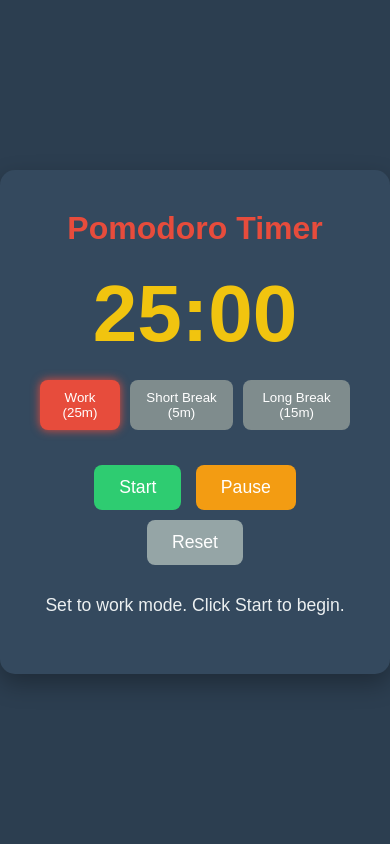
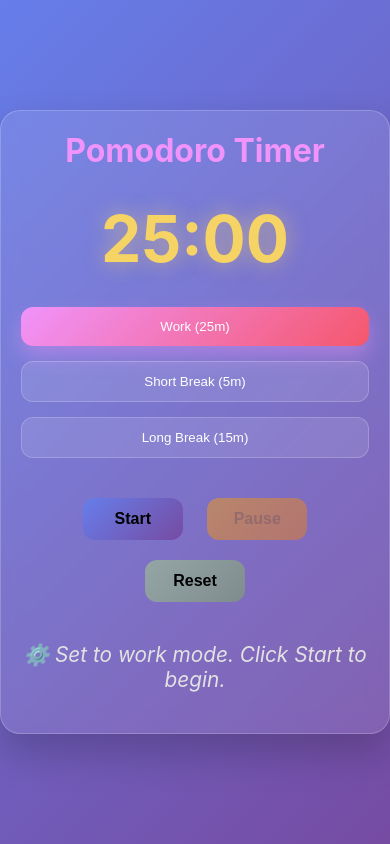
Before and after one commit to ethanNodeBot/pomodoro-timer-mvp, a website: page index.html in a window 390 px wide. Drawn offline with Linux system fonts and the light colour scheme.

Commit message:
Enhance styling with gradient, responsiveness, animations

```diff
--- a/script.js
+++ b/script.js
@@ -7,9 +7,9 @@ const statusMessage = document.getElementById('status');
 
 // Time configurations in seconds
 const TIMES = {
-    work: 25 * 60,
-    shortBreak: 5 * 60,
-    longBreak: 15 * 60
+    work: 25 * 60,          // 25 minutes
+    shortBreak: 5 * 60,     // 5 minutes
+    longBreak: 15 * 60      // 15 minutes
 };
 
 let timeLeft = TIMES.work;
@@ -25,32 +25,33 @@ function formatTime(seconds) {
 
 function updateDisplay() {
     timerDisplay.textContent = formatTime(timeLeft);
+    // Add visual pulse effect when 1 minute or less remains
+    if (timeLeft <= 60 && timeLeft > 59) {
+        timerDisplay.style.animation = 'pulse 1s infinite';
+    } else {
+        timerDisplay.style.animation = '';
+    }
 }
 
 function setControls(running) {
     isRunning = running;
     startBtn.disabled = running;
     pauseBtn.disabled = !running;
-    // Reset button is always enabled, but functionally it resets the state
     resetBtn.disabled = false;
 }
 
 function startTimer() {
     if (isRunning) return;
 
-    if (timeLeft <= 0) {
-        // Should only happen on reset, but as a safeguard
-        loadMode(currentMode);
-    }
-
     intervalId = setInterval(() => {
         if (timeLeft <= 0) {
             clearInterval(intervalId);
             intervalId = null;
             isRunning = false;
-            statusMessage.textContent = "Time's up! Switch modes.";
+            statusMessage.textContent = "⏰ Time's up! Switch modes.";
             setControls(false);
-            // Logic to switch mode automatically could go here
+            // Switch to next mode automatically
+            switchMode(getNextMode());
             return;
         }
         timeLeft--;
@@ -58,7 +59,7 @@ function startTimer() {
     }, 1000);
 
     setControls(true);
-    statusMessage.textContent = `Focusing on ${currentMode} session...`;
+    statusMessage.textContent = `🎯 Focusing on ${currentMode} session...`;
 }
 
 function pauseTimer() {
@@ -66,24 +67,23 @@ function pauseTimer() {
     clearInterval(intervalId);
     intervalId = null;
     setControls(false);
-    statusMessage.textContent = "Paused. Ready when you are.";
+    statusMessage.textContent = "⏸ Paused. Ready when you are.";
 }
 
 function resetTimer() {
     clearInterval(intervalId);
     intervalId = null;
     setControls(false);
-    loadMode(currentMode); // Reloads time for the current mode
-    statusMessage.textContent = "Ready to focus!";
+    loadMode(currentMode);
+    statusMessage.textContent = "🔄 Timer reset. Ready to focus!";
 }
 
 function loadMode(mode) {
     currentMode = mode;
     timeLeft = TIMES[mode];
     updateDisplay();
-    setControls(false); // Ensure it's stopped when mode changes
+    setControls(false);
 
-    // Update button active states
     modeButtons.forEach(btn => {
         btn.classList.remove('active');
         if (btn.dataset.mode === mode) {
@@ -91,7 +91,19 @@ function loadMode(mode) {
         }
     });
 
-    statusMessage.textContent = `Set to ${mode} mode. Click Start to begin.`;
+    statusMessage.textContent = `⚙️ Set to ${mode} mode. Click Start to begin.`;
+}
+
+function getNextMode() {
+    const modes = ['work', 'shortBreak', 'longBreak'];
+    const currentIndex = modes.indexOf(currentMode);
+    return modes[(currentIndex + 1) % modes.length];
+}
+
+function switchMode(mode) {
+    // Optional: Add notification sound or visual cue
+    loadMode(mode);
+    startTimer(); // Auto-start next mode
 }
 
 // Event Listeners
@@ -106,7 +118,27 @@ modeButtons.forEach(button => {
     });
 });
 
-// Initial setup on load
+// Keyboard shortcuts
+function handleKeyPress(event) {
+    switch(event.key) {
+        case ' ':
+            event.preventDefault();
+            if (document.activeElement.tagName !== 'BUTTON') {
+                startTimer();
+            }
+            break;
+        case 'p':
+        case 'P':
+            pauseTimer();
+            break;
+        case 'r':
+        case 'R':
+            resetTimer();
+            break;
+    }
+}
+
 document.addEventListener('DOMContentLoaded', () => {
     loadMode('work');
+    document.addEventListener('keydown', handleKeyPress);
 });
--- a/style.css
+++ b/style.css
@@ -1,84 +1,159 @@
 body {
-    font-family: 'Arial', sans-serif;
+    font-family: 'Inter', -apple-system, BlinkMacSystemFont, 'Segoe UI', Roboto, sans-serif;
     display: flex;
     justify-content: center;
     align-items: center;
     min-height: 100vh;
     margin: 0;
-    background-color: #2c3e50;
-    color: #ecf0f1;
+    background: linear-gradient(135deg, #667eea 0%, #764ba2 100%);
+    color: #ffffff;
     text-align: center;
+    overflow-x: hidden;
 }
 
 .container {
-    background-color: #34495e;
+    background: rgba(255, 255, 255, 0.1);
+    backdrop-filter: blur(10px);
     padding: 40px;
-    border-radius: 15px;
-    box-shadow: 0 10px 25px rgba(0, 0, 0, 0.3);
+    border-radius: 20px;
+    box-shadow: 0 20px 40px rgba(0, 0, 0, 0.2);
     width: 90%;
-    max-width: 500px;
+    max-width: 600px;
+    border: 1px solid rgba(255, 255, 255, 0.2);
 }
 
 h1 {
     margin-top: 0;
-    color: #e74c3c;
+    color: #f093fb;
+    font-size: 2.5rem;
+    margin-bottom: 10px;
 }
 
 .timer-display {
-    font-size: 5rem;
-    margin: 20px 0;
+    font-size: 6rem;
+    margin: 30px 0;
     font-weight: bold;
-    color: #f1c40f;
+    color: #f6d365;
+    text-shadow: 0 0 20px rgba(246, 211, 101, 0.5);
+    transition: all 0.3s ease;
+}
+
+.timer-display.pulsing {
+    animation: pulse 1s infinite;
+}
+
+@keyframes pulse {
+    0%, 100% { transform: scale(1); }
+    50% { transform: scale(1.05); }
 }
 
 .mode-selector {
     margin-bottom: 30px;
     display: flex;
     justify-content: space-around;
-    gap: 10px;
+    gap: 15px;
+    flex-wrap: wrap;
 }
 
 .mode-btn {
-    padding: 10px 15px;
+    padding: 12px 20px;
     border: none;
-    border-radius: 8px;
-    background-color: #7f8c8d;
+    border-radius: 12px;
+    background: rgba(255, 255, 255, 0.1);
     color: white;
     cursor: pointer;
     flex-grow: 1;
-    transition: background-color 0.2s;
+    min-width: 120px;
+    transition: all 0.3s ease;
+    border: 1px solid rgba(255, 255, 255, 0.2);
+}
+
+.mode-btn:hover {
+    background: rgba(255, 255, 255, 0.2);
+    transform: translateY(-2px);
 }
 
 .mode-btn.active {
-    background-color: #e74c3c;
-    box-shadow: 0 0 10px #e74c3c;
-}
-
-.mode-btn:hover:not(.active) {
-    background-color: #95a5a6;
+    background: linear-gradient(135deg, #f093fb 0%, #f5576c 100%);
+    box-shadow: 0 10px 20px rgba(240, 147, 251, 0.4);
+    border: none;
 }
 
 .controls button {
-    padding: 12px 25px;
-    font-size: 1.1rem;
-    margin: 5px;
+    padding: 15px 30px;
+    font-size: 1.2rem;
+    margin: 10px;
     border: none;
-    border-radius: 8px;
+    border-radius: 12px;
     cursor: pointer;
-    transition: background-color 0.2s;
-    color: white;
+    transition: all 0.3s ease;
+    font-weight: 600;
+    min-width: 120px;
 }
 
-#start-btn { background-color: #2ecc71; }
-#pause-btn { background-color: #f39c12; }
-#reset-btn { background-color: #95a5a6; }
+#start-btn {
+    background: linear-gradient(135deg, #667eea 0%, #764ba2 100%);
+}
 
-#start-btn:hover { background-color: #27ae60; }
-#pause-btn:hover { background-color: #e67e22; }
-#reset-btn:hover { background-color: #7f8c8d; }
+#pause-btn {
+    background: linear-gradient(135deg, #f39c12 0%, #e67e22 100%);
+}
+
+#reset-btn {
+    background: linear-gradient(135deg, #95a5a6 0%, #7f8c8d 100%);
+}
+
+#start-btn:hover, #pause-btn:hover, #reset-btn:hover {
+    transform: translateY(-3px);
+    box-shadow: 0 5px 15px rgba(0, 0, 0, 0.3);
+}
+
+#start-btn:disabled, #pause-btn:disabled, #reset-btn:disabled {
+    opacity: 0.5;
+    cursor: not-allowed;
+    transform: none;
+}
 
 .status-message {
-    margin-top: 25px;
-    font-size: 1.1rem;
-    min-height: 20px;
+    margin-top: 30px;
+    font-size: 1.3rem;
+    min-height: 30px;
+    color: #e2e2e2;
+    font-style: italic;
 }
+
+/* Responsive design */
+@media (max-width: 768px) {
+    .container {
+        padding: 20px;
+    }
+
+    h1 {
+        font-size: 2rem;
+    }
+
+    .timer-display {
+        font-size: 4rem;
+    }
+
+    .mode-selector {
+        flex-direction: column;
+    }
+
+    .controls button {
+        padding: 12px 20px;
+        font-size: 1rem;
+        min-width: 100px;
+    }
+}
+
+/* Celebration animation for mode switches */
+@keyframes celebration {
+    0% { transform: scale(1); }
+    50% { transform: scale(1.2) rotate(5deg); }
+    100% { transform: scale(1); }
+}
+
+.timer-display.celebration {
+    animation: celebration 0.5s ease;
+}
```
